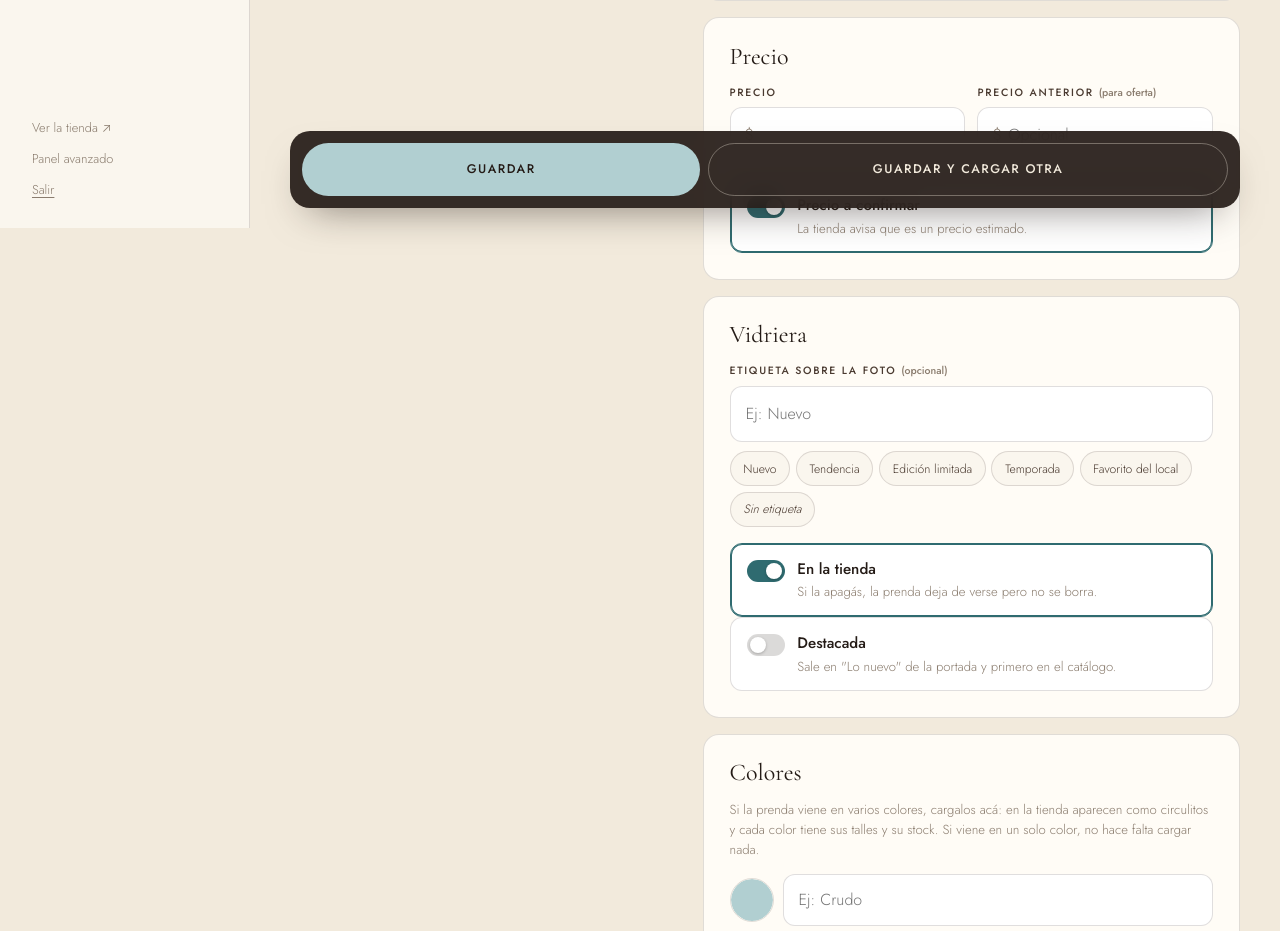
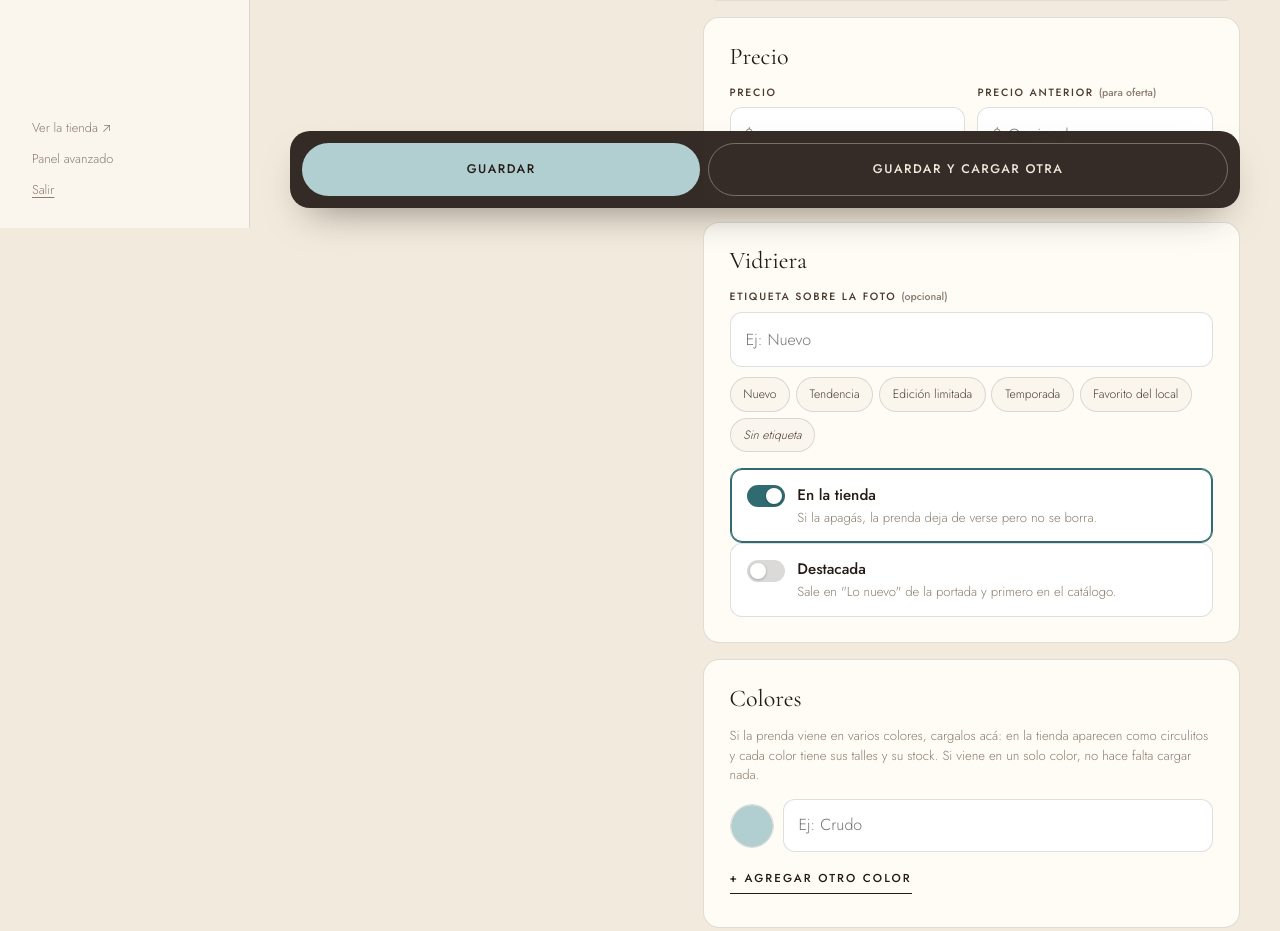
Before and after one commit to operonhub/chao-ecommerce, a Django app: page /gestion/prendas/nueva/ in a window 1280 px wide. Shown: the part 572-1503 px from the top of the page. Run offline with Django 5.2, Linux system fonts and the light colour scheme; the visitor is signed in with stand-in values (Sample User, id 1); data comes from the database, SQL or seed files in the repository; data that the repository does not hold is empty.

Commit message:
Sacar "precio a confirmar": los precios que carga la dueña son los de la tienda
El campo venía tildado por defecto, así que cada prenda nueva salía con el
aviso de "precio de referencia". Se elimina el campo (migración 0005), el
aviso de la tienda y de la ficha, el filtro, el interruptor y la alerta del
panel, y el campo del admin.

Co-Authored-By: Claude Opus 5.5 <noreply@anthropic.com>

```diff
--- a/catalogo/admin.py
+++ b/catalogo/admin.py
@@ -67,7 +67,6 @@ class ProductoAdmin(admin.ModelAdmin):
         "nombre",
         "categoria",
         "precio",
-        "precio_a_confirmar",
         "stock_total",
         "activo",
         "destacado",
@@ -76,13 +75,13 @@ class ProductoAdmin(admin.ModelAdmin):
     # El día a día es cambiar precios y prender/apagar prendas: se edita en la lista,
     # sin entrar a cada ficha.
     list_editable = ("precio", "activo", "destacado")
-    list_filter = ("categoria", "activo", "destacado", "precio_a_confirmar")
+    list_filter = ("categoria", "activo", "destacado")
     search_fields = ("nombre", "descripcion")
     prepopulated_fields = {"slug": ("nombre",)}
     inlines = [ProductoImagenInline, ColorPrendaInline, VarianteInline]
     fieldsets = (
         (None, {"fields": ("nombre", "categoria", "descripcion")}),
-        ("Precio", {"fields": ("precio", "precio_a_confirmar")}),
+        ("Precio", {"fields": ("precio", "precio_anterior")}),
         ("Visibilidad", {"fields": ("activo", "destacado", "orden", "slug")}),
     )
     list_per_page = 50
--- a/catalogo/management/commands/seed_chao.py
+++ b/catalogo/management/commands/seed_chao.py
@@ -4,10 +4,7 @@ Carga el catálogo de la demo.
 Idempotente: se puede correr muchas veces sin duplicar nada, así que sirve tanto para
 levantar el proyecto de cero como para reflejar un cambio en los datos.
 
-Sobre los precios: CHAO no publica precios en ningún posteo ("consultanos por precios
-y disponibilidad" es literalmente su copy). Los de acá son estimaciones de mercado y
-quedan marcados con `precio_a_confirmar=True`, que es lo que hace aparecer el aviso en
-pantalla. Cuando manden la lista real, se cambian los números y se destilda el campo.
+Sobre los precios: son de muestra. Los reales los carga la dueña desde el panel.
 
 Las posiciones de los hotspots NO están escritas acá: salen de tools/hotspots.json,
 que genera el mismo script que recorta las fotos. Así el marcador sobre la foto y el
@@ -250,7 +247,6 @@ class Command(BaseCommand):
                     "categoria": categorias[categoria],
                     "precio": precio,
                     "descripcion": descripcion,
-                    "precio_a_confirmar": True,
                     "activo": True,
                     "orden": orden,
                 },
--- a/catalogo/models.py
+++ b/catalogo/models.py
@@ -51,14 +51,6 @@ class Producto(models.Model):
     categoria = models.ForeignKey(Categoria, on_delete=models.PROTECT, related_name="productos")
     descripcion = models.TextField(blank=True)
     precio = models.DecimalField(max_digits=10, decimal_places=2)
-
-    # Mientras CHAO no pase su lista, los precios son de referencia y la web lo dice
-    # en pantalla. Cuando manden la lista real, se destilda y desaparece el cartel.
-    precio_a_confirmar = models.BooleanField(
-        default=True,
-        verbose_name="precio de referencia",
-        help_text="Tildado = se muestra el aviso de que el precio es estimado y falta confirmarlo.",
-    )
 
     activo = models.BooleanField(default=True)
     destacado = models.BooleanField(default=False, help_text="Aparece primero en el catálogo.")
--- a/catalogo/views.py
+++ b/catalogo/views.py
@@ -129,7 +129,6 @@ def catalogo(request, categoria_slug=None):
             "look_destacado": Look.objects.filter(activo=True).order_by("?").first()
             if not categoria_actual and len(productos) >= 6
             else None,
-            "hay_precios_a_confirmar": any(p.precio_a_confirmar for p in productos),
         },
     )
 
--- a/gestion/forms.py
+++ b/gestion/forms.py
@@ -25,7 +25,6 @@ class ProductoForm(forms.ModelForm):
             "descripcion",
             "precio",
             "precio_anterior",
-            "precio_a_confirmar",
             "etiqueta",
             "activo",
             "destacado",
--- a/gestion/views.py
+++ b/gestion/views.py
@@ -91,7 +91,6 @@ def inicio(request):
         "n_ocultas": len(prendas) - len(activas),
         "sin_stock": [p for p in activas if p.variantes.all() and p.stock_total == 0],
         "pocas": [p for p in activas if 0 < p.stock_total <= 3],
-        "n_a_confirmar": sum(1 for p in activas if p.precio_a_confirmar),
         "n_destacadas": sum(1 for p in activas if p.destacado),
         "n_pendientes": Pedido.objects.filter(estado=Pedido.Estado.PENDIENTE).count(),
         "n_sin_entregar": Pedido.objects.filter(estado=Pedido.Estado.PAGADO, entregado=False).count(),
@@ -131,7 +130,6 @@ def prendas(request):
         "destacadas": Q(destacado=True),
         "oferta": Q(precio_anterior__isnull=False, precio_anterior__gt=F("precio")),
         "sin-stock": Q(n_var__gt=0, stock_sum=0),
-        "a-confirmar": Q(precio_a_confirmar=True),
     }
     if ver in filtros:
         qs = qs.filter(filtros[ver])
@@ -389,7 +387,7 @@ def prenda_borrar(request, pk):
 
 
 # --- Acciones rápidas (fetch, JSON) ---------------------------------------------
-CAMPOS_TOGGLE = {"activo", "destacado", "precio_a_confirmar"}
+CAMPOS_TOGGLE = {"activo", "destacado"}
 
 
 @solo_duena
@@ -416,9 +414,7 @@ def prenda_precio(request, pk):
     if precio <= 0:
         return JsonResponse({"ok": False, "error": "El precio tiene que ser mayor a cero."}, status=400)
     prenda.precio = precio
-    # Si la dueña escribe el precio a mano, ya no es una estimación.
-    prenda.precio_a_confirmar = False
-    prenda.save(update_fields=["precio", "precio_a_confirmar"])
+    prenda.save(update_fields=["precio"])
     return JsonResponse({"ok": True, "precio": int(precio)})
 
 
--- a/static/js/gestion.js
+++ b/static/js/gestion.js
@@ -55,7 +55,6 @@
   const ETIQUETAS_TOGGLE = {
     activo: ["Visible en la tienda", "Oculta de la tienda"],
     destacado: ["Marcada como destacada", "Ya no es destacada"],
-    precio_a_confirmar: ["Precio marcado como estimado", "Precio confirmado"],
   };
 
   document.addEventListener("click", async (e) => {
@@ -106,9 +105,6 @@
         original = input.value;
         caja.dataset.guardado = "1";
         setTimeout(() => delete caja.dataset.guardado, 1600);
-        // Escribirlo a mano lo confirma: el servidor apaga "precio a confirmar".
-        const conf = $('[data-toggle-campo="precio_a_confirmar"]', card);
-        if (conf) conf.setAttribute("aria-pressed", "false");
         toast("Precio actualizado en la tienda");
       } catch (err) {
         caja.dataset.error = "1";
--- a/templates/catalogo/producto.html
+++ b/templates/catalogo/producto.html
@@ -49,10 +49,6 @@
         <span {% if prenda.en_oferta %}class="detalle__precio--oferta"{% endif %}>${{ prenda.precio|pesos }}</span>
       </p>
       <p class="detalle__cuotas">3 cuotas sin interés de <b>${{ prenda.precio|cuota:3 }}</b></p>
-
-      {% if prenda.precio_a_confirmar %}
-        <p class="tienda-aviso"><span aria-hidden="true">⚠</span><span>Precio de referencia: falta que CHAO lo confirme.</span></p>
-      {% endif %}
 
       <form method="post" action="{% url 'carrito:agregar' %}" data-form-carrito class="detalle__compra">
         {% csrf_token %}
--- a/templates/gestion/prenda_form.html
+++ b/templates/gestion/prenda_form.html
@@ -160,11 +160,6 @@
           {% for e in form.precio_anterior.errors %}<small class="g-error">{{ e }}</small>{% endfor %}
         </label>
       </div>
-      <label class="g-check">
-        <input type="checkbox" name="precio_a_confirmar" {% if form.precio_a_confirmar.value %}checked{% endif %}>
-        <i aria-hidden="true"></i>
-        <span><b>Precio a confirmar</b> La tienda avisa que es un precio estimado.</span>
-      </label>
     </section>
 
     <section class="g-bloque">
--- a/templates/gestion/prendas.html
+++ b/templates/gestion/prendas.html
@@ -33,7 +33,6 @@
   <a href="?{{ base_filtros }}&ver=destacadas" {% if ver == 'destacadas' %}aria-current="true"{% endif %}>Destacadas</a>
   <a href="?{{ base_filtros }}&ver=oferta" {% if ver == 'oferta' %}aria-current="true"{% endif %}>En oferta</a>
   <a href="?{{ base_filtros }}&ver=sin-stock" {% if ver == 'sin-stock' %}aria-current="true"{% endif %}>Sin stock</a>
-  <a href="?{{ base_filtros }}&ver=a-confirmar" {% if ver == 'a-confirmar' %}aria-current="true"{% endif %}>Precio a confirmar</a>
 </nav>
 
 <p class="g-conteo">{{ prendas|length }} prenda{{ prendas|length|pluralize }}</p>
@@ -80,9 +79,6 @@
           <button type="button" class="g-switch" data-toggle-campo="destacado" aria-pressed="{{ p.destacado|yesno:'true,false' }}">
             <i aria-hidden="true"></i>Destacada
           </button>
-          <button type="button" class="g-switch" data-toggle-campo="precio_a_confirmar" aria-pressed="{{ p.precio_a_confirmar|yesno:'true,false' }}">
-            <i aria-hidden="true"></i>Precio a confirmar
-          </button>
         </div>
       </div>
     </article>
```
Also changed, not shown: templates/catalogo/tienda.html (+0 -7 lines), templates/gestion/inicio.html (+1 -11 lines), README.md, catalogo/migrations/0005_sin_precio_a_confirmar.py (added).
